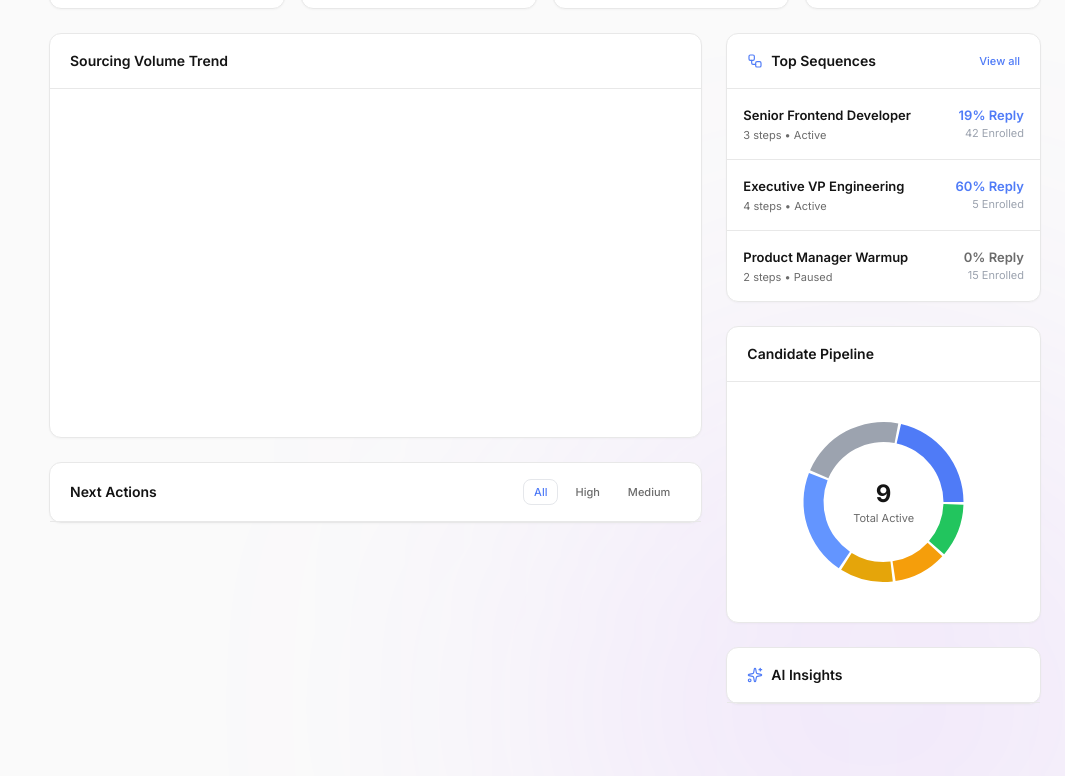
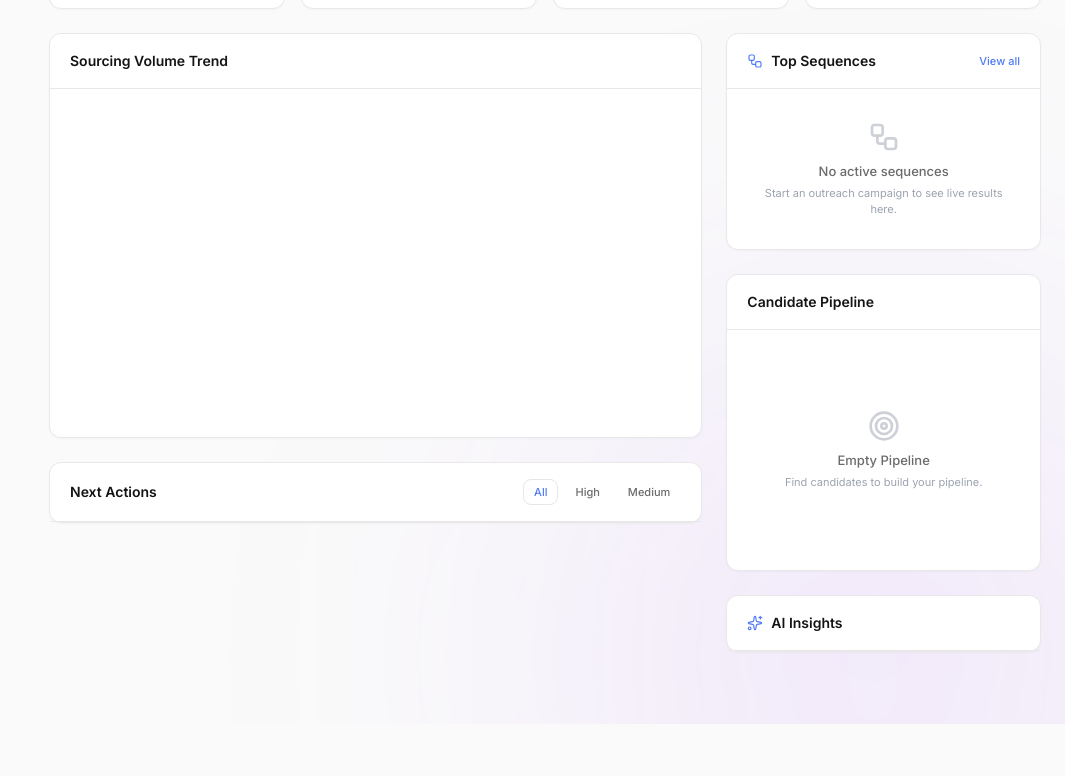
Before and after one commit to slashmcp/MVP, a Next.js app: page / in a window 1280 px wide. Shown: the part 635-1411 px from the top of the page, without its empty margins (215-1280 px from the left). After the commit the page ends 1359 px from the top, so only its background shows below. Built offline with nearby package versions, Linux system fonts and the light colour scheme.

Commit message:
fix: empty dashboard placeholders and fix logo color in light mode

```diff
--- a/src/app/page.tsx
+++ b/src/app/page.tsx
@@ -68,15 +68,7 @@ const sourcingTrend = [
   { month: 'Jun', leads: 3200 },
 ];
 
-// Pipeline distribution
-const pipelineData = [
-  { name: 'New', value: 2, color: '#4F7BF7' },
-  { name: 'Contacted', value: 2, color: '#9CA3AF' },
-  { name: 'Engaged', value: 2, color: '#6395FF' },
-  { name: 'Interview', value: 1, color: '#E5A50A' },
-  { name: 'Submitted', value: 1, color: '#F59E0B' },
-  { name: 'Placed', value: 1, color: '#22C55E' },
-];
+const pipelineData: { name: string; value: number; color: string }[] = [];
 
 const priorityConfig = {
   high: { color: 'text-danger', bg: 'bg-danger-soft', label: 'High' },
@@ -288,41 +280,10 @@ export default function DashboardPage() {
               <Link href="/sequences" className="text-xs text-accent hover:text-accent-hover font-medium">View all</Link>
             </div>
             <div className="divide-y divide-border">
-              <div className="p-4 hover:bg-[var(--surface-elevated)] transition-colors">
-                 <div className="flex justify-between items-start">
-                   <div>
-                     <h3 className="text-sm font-semibold text-text-primary">Senior Frontend Developer</h3>
-                     <p className="text-xs text-text-secondary mt-0.5">3 steps • Active</p>
-                   </div>
-                   <div className="text-right">
-                     <p className="text-sm font-semibold text-accent">19% Reply</p>
-                     <p className="text-xs text-text-tertiary">42 Enrolled</p>
-                   </div>
-                 </div>
-              </div>
-              <div className="p-4 hover:bg-[var(--surface-elevated)] transition-colors">
-                 <div className="flex justify-between items-start">
-                   <div>
-                     <h3 className="text-sm font-semibold text-text-primary">Executive VP Engineering</h3>
-                     <p className="text-xs text-text-secondary mt-0.5">4 steps • Active</p>
-                   </div>
-                   <div className="text-right">
-                     <p className="text-sm font-semibold text-accent">60% Reply</p>
-                     <p className="text-xs text-text-tertiary">5 Enrolled</p>
-                   </div>
-                 </div>
-              </div>
-              <div className="p-4 hover:bg-[var(--surface-elevated)] transition-colors">
-                 <div className="flex justify-between items-start">
-                   <div>
-                     <h3 className="text-sm font-semibold text-text-primary">Product Manager Warmup</h3>
-                     <p className="text-xs text-text-secondary mt-0.5">2 steps • Paused</p>
-                   </div>
-                   <div className="text-right">
-                     <p className="text-sm font-semibold text-text-secondary">0% Reply</p>
-                     <p className="text-xs text-text-tertiary">15 Enrolled</p>
-                   </div>
-                 </div>
+              <div className="p-8 text-center flex flex-col items-center justify-center text-text-tertiary">
+                <Workflow className="w-8 h-8 mb-2 opacity-50" />
+                <p className="text-sm font-medium text-text-secondary">No active sequences</p>
+                <p className="text-xs mt-1">Start an outreach campaign to see live results here.</p>
               </div>
             </div>
           </div>
@@ -333,6 +294,8 @@ export default function DashboardPage() {
               <h2 className="text-base font-semibold text-text-primary">Candidate Pipeline</h2>
             </div>
             <div className="card-body p-4 h-[240px] flex items-center justify-center relative">
+              {pipelineData.length > 0 ? (
+                <>
                   <ResponsiveContainer width="100%" height="100%">
                     <PieChart>
                       <Pie
@@ -363,6 +326,14 @@ export default function DashboardPage() {
                     <span className="text-2xl font-bold text-text-primary">{pipelineData.reduce((a, b) => a + b.value, 0)}</span>
                     <span className="text-xs text-text-secondary">Total Active</span>
                   </div>
+                </>
+              ) : (
+                <div className="flex flex-col items-center justify-center text-text-tertiary h-full">
+                  <Target className="w-8 h-8 mb-2 opacity-50" />
+                  <p className="text-sm font-medium text-text-secondary">Empty Pipeline</p>
+                  <p className="text-xs mt-1 text-center px-4">Find candidates to build your pipeline.</p>
+                </div>
+              )}
             </div>
           </div>
 
--- a/src/components/layout/AppShell.tsx
+++ b/src/components/layout/AppShell.tsx
@@ -37,7 +37,7 @@ export function AppShell({ children }: { children: React.ReactNode }) {
               alt="Ion Recruitment"
               width={180}
               height={180}
-              className="relative z-10 object-contain drop-shadow-2xl opacity-90"
+              className="relative z-10 object-contain drop-shadow-2xl opacity-90 dark:invert-0 invert"
               priority
             />
             <h1 className="relative z-10 mt-8 text-2xl tracking-[0.4em] uppercase font-light text-text-primary">
--- a/src/components/layout/Header.tsx
+++ b/src/components/layout/Header.tsx
@@ -18,6 +18,7 @@ import {
   ChevronRight,
   X,
 } from 'lucide-react';
+import Image from 'next/image';
 import { useEffect, useState, useRef, useMemo } from 'react';
 import { mockCandidates, mockJobs, mockClients } from '@/lib/mock-data';
 
@@ -223,8 +224,8 @@ export function Header() {
           </button>
         )}
 
-        <Link href="/" className="w-8 h-8 rounded-full bg-accent/10 flex items-center justify-center ml-1 text-accent text-xs font-semibold cursor-pointer hover:bg-accent/20 transition-colors">
-          RC
+        <Link href="/" className="w-8 h-8 rounded-full bg-accent/5 border border-accent/20 flex items-center justify-center ml-1 cursor-pointer hover:bg-accent/10 transition-colors overflow-hidden">
+          <Image src="/logo.png" alt="Ion Recruitment" width={20} height={20} className="object-contain dark:invert-0 invert opacity-90" />
         </Link>
       </div>
 
--- a/src/components/layout/Sidebar.tsx
+++ b/src/components/layout/Sidebar.tsx
@@ -65,7 +65,7 @@ export function Sidebar() {
         <div className="h-14 flex items-center justify-between px-4 border-b border-border">
           <Link href="/" className="flex items-center gap-3 hover:opacity-80 transition-opacity" onClick={() => setSidebarMobileOpen(false)}>
             <div className="w-8 h-8 rounded-lg flex items-center justify-center flex-shrink-0 overflow-hidden">
-              <Image src="/logo.png" alt="Ion Recruitment Logo" width={32} height={32} className="object-contain opacity-90" />
+              <Image src="/logo.png" alt="Ion Recruitment Logo" width={32} height={32} className="object-contain opacity-90 dark:invert-0 invert" />
             </div>
             {(!sidebarCollapsed || sidebarMobileOpen) && (
               <span className="text-sm font-semibold text-text-primary whitespace-nowrap overflow-hidden lg:block uppercase tracking-wider">
```
Lines whose indentation alone changed are shown as unchanged.
